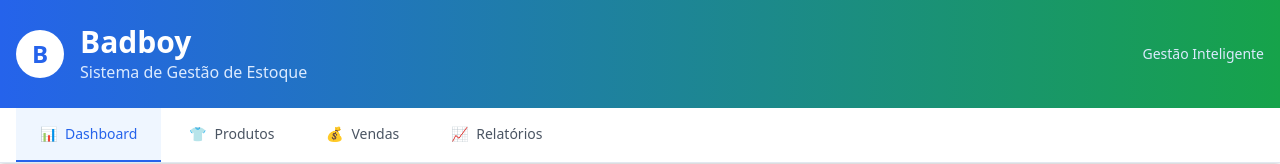
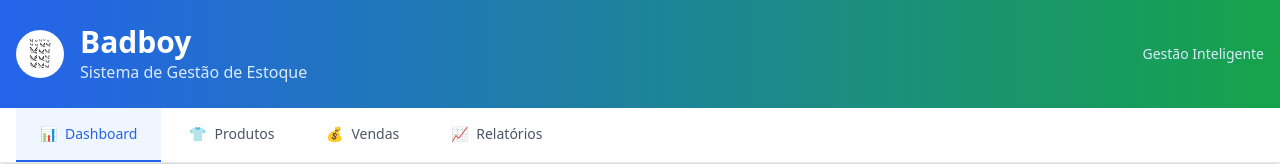
Before and after one commit to flptttgm/agnus-shirt-keeper, a React (Vite) app: page / in a window 1280 px wide. Shown: the top 164 px of the page. Built offline with nearby package versions, Linux system fonts and the light colour scheme.

Commit message:
Replace "B" with logo
Use the provided logo in the header.

```diff
--- a/src/components/Header.tsx
+++ b/src/components/Header.tsx
@@ -7,8 +7,12 @@ const Header = () => {
       <div className="container mx-auto px-4 py-6">
         <div className="flex items-center justify-between">
           <div className="flex items-center space-x-4">
-            <div className="w-12 h-12 bg-white rounded-full flex items-center justify-center">
-              <span className="text-2xl font-bold text-blue-600">B</span>
+            <div className="w-12 h-12 bg-white rounded-full flex items-center justify-center p-2">
+              <img
+                src="/lovable-uploads/2350fbd4-1615-4a7d-911f-53dc992630cf.png"
+                alt="Badboy Logo"
+                className="w-full h-full object-contain"
+              />
             </div>
             <div>
               <h1 className="text-3xl font-bold">Badboy</h1>
```
Also changed, not shown: public/lovable-uploads/2350fbd4-1615-4a7d-911f-53dc992630cf.png (added).
